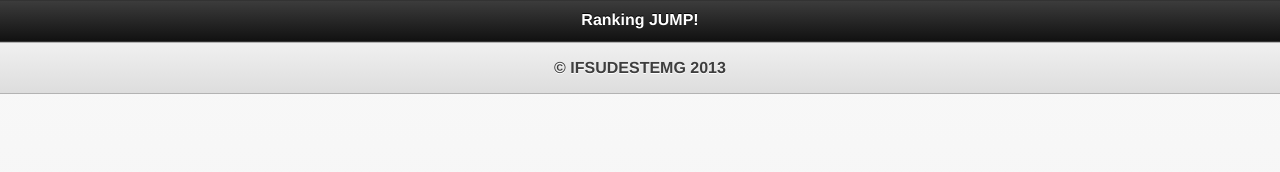
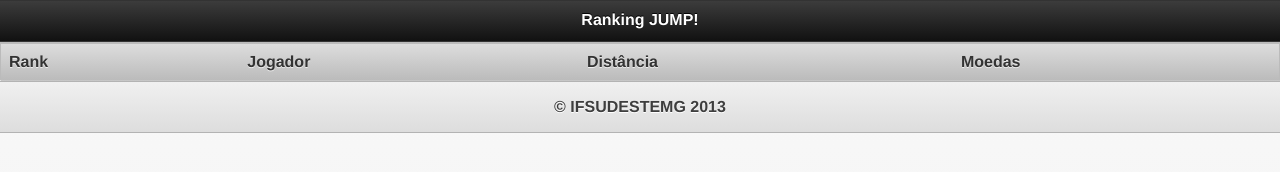
Before and after one commit to Garrocho/JUMP, a plain HTML site: page ranking/index.html in a window 1280 px wide. Drawn offline with Linux system fonts and the light colour scheme.

Commit message:
alterado: lista para tabela.

```diff
--- a/ranking/index.html
+++ b/ranking/index.html
@@ -13,8 +13,19 @@
             <div data-role="header" data-theme="a">
                 <h1>Ranking JUMP!</h1>
             </div>
-		<ol data-role="listview" id="lista" data-count-theme="a" data-theme="d">
-		</ol>
+
+            <table data-role="table" id="tabela" data-mode="column" class="ui-body-d ui-shadow table-stripe ui-responsive">
+             <thead>
+               <tr class="ui-bar-d">
+                 <th data-priority="3">Rank</th>
+                 <th>Jogador</th>
+                 <th data-priority="1">Distância</th>
+                 <th data-priority="2">Moedas</th>
+               </tr>
+             </thead>
+             <tbody id="tabela_elementos">
+             </tbody>
+            </table>
 
             <div data-role="footer" data-theme="c" role="contentinfo" data-inset="true">
 		      <p style="text-align:center;">&copy IFSUDESTEMG 2013</p>
```
